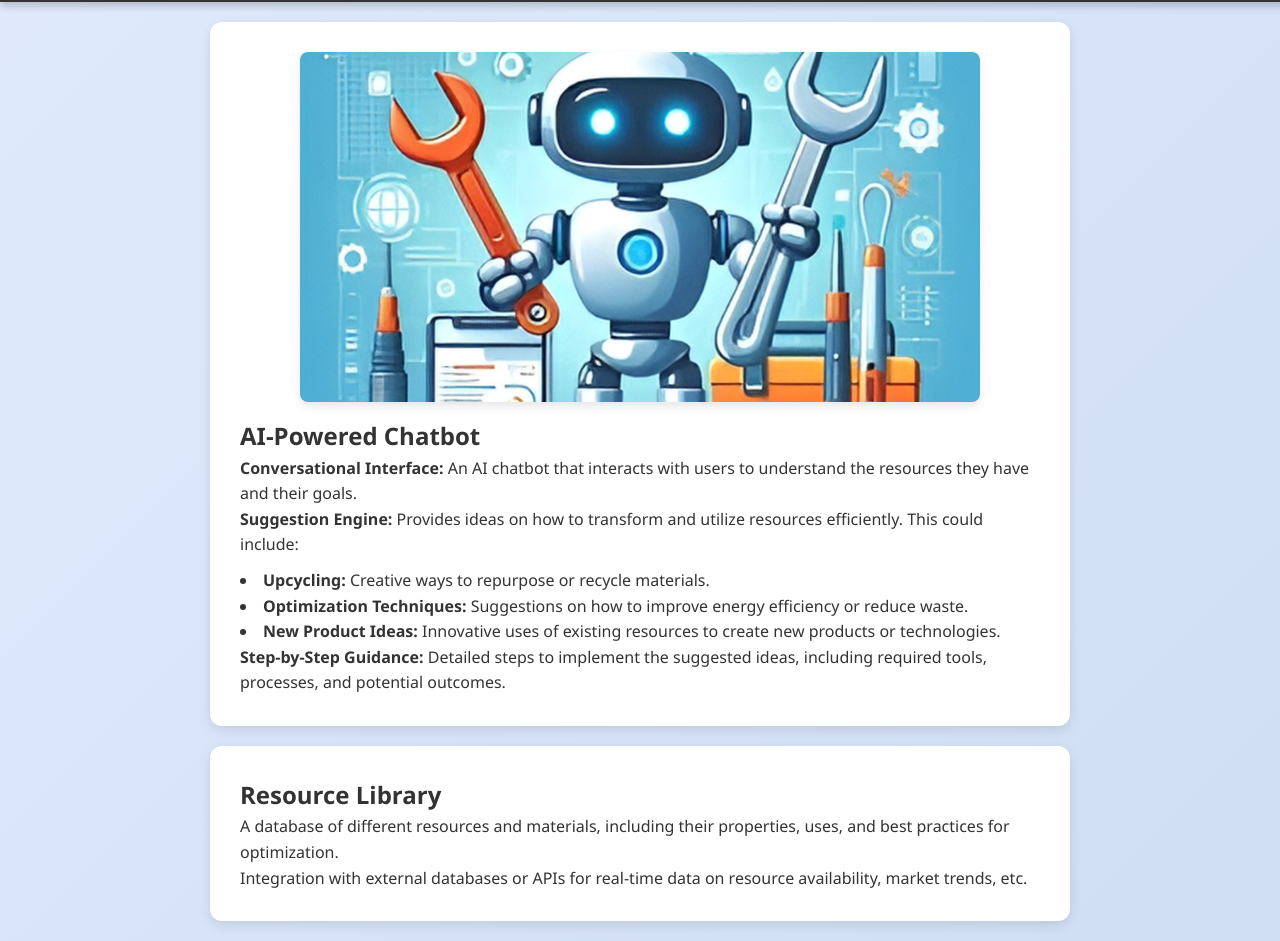
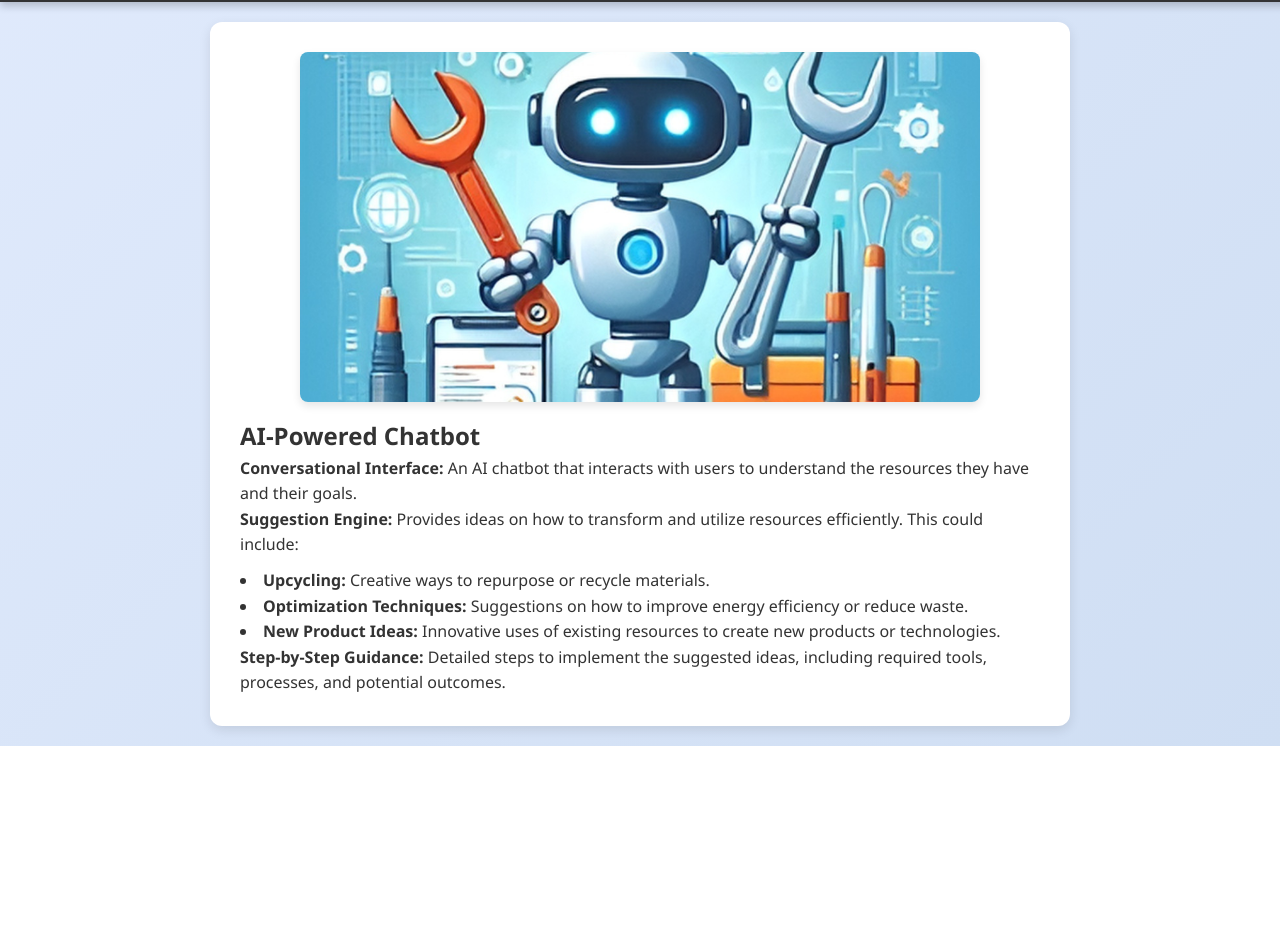
Before and after one commit to shreyassrikantapuram/AI_ChatBot, a plain HTML site: page index.html in a window 1280 px wide. Shown: the part 89-1030 px from the top of the page. After the commit the page ends 835 px from the top, so only its background shows below. Drawn offline with nearby package versions, Linux system fonts and the light colour scheme.

Commit message:
Update index.html

```diff
--- a/index.html
+++ b/index.html
@@ -147,10 +147,5 @@
         </ul>
         <p><strong>Step-by-Step Guidance:</strong> Detailed steps to implement the suggested ideas, including required tools, processes, and potential outcomes.</p>
     </section>
-    <section id="section2" data-aos="fade-up">
-                <h2>Resource Library</h2>
-        <p>A database of different resources and materials, including their properties, uses, and best practices for optimization.</p>
-        <p>Integration with external databases or APIs for real-time data on resource availability, market trends, etc.</p>
-    </section>
 </body>
 </html>
```
